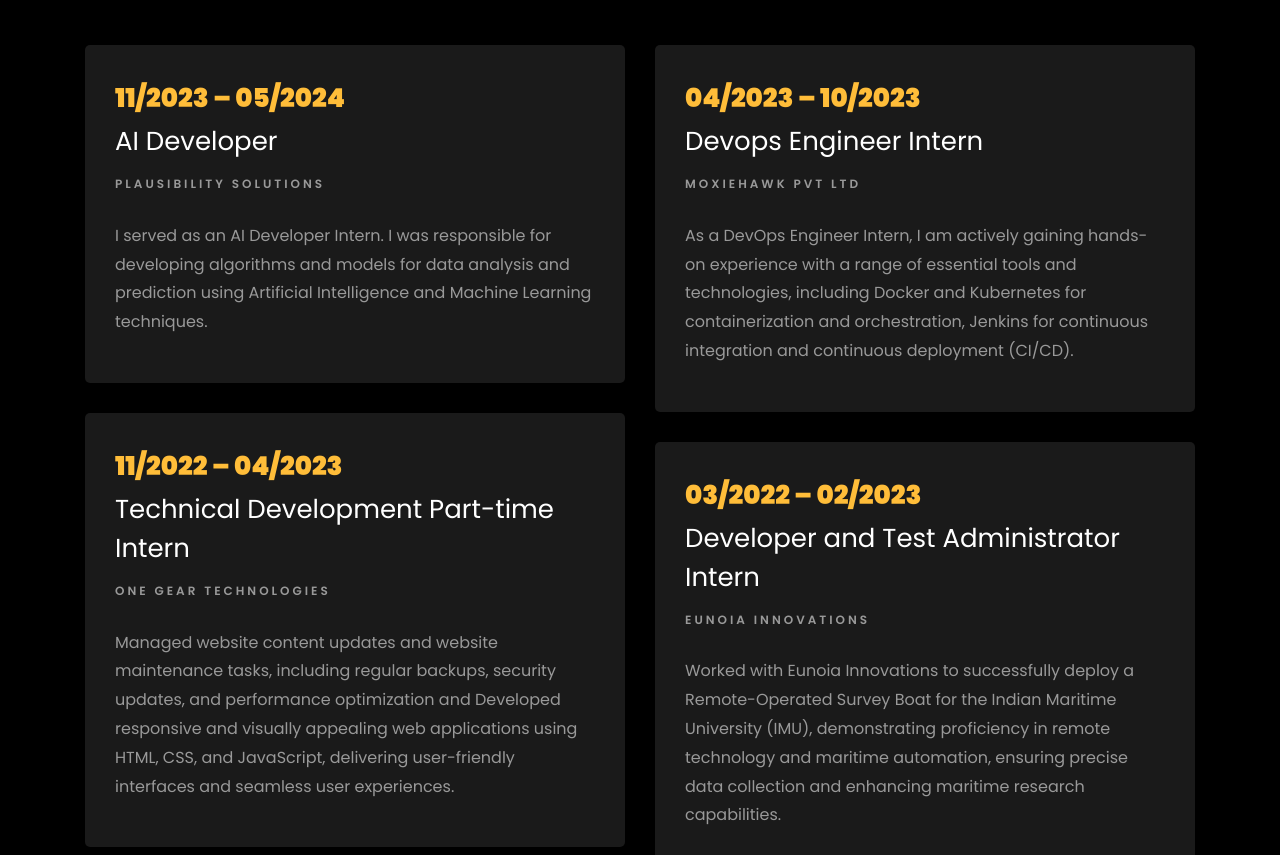
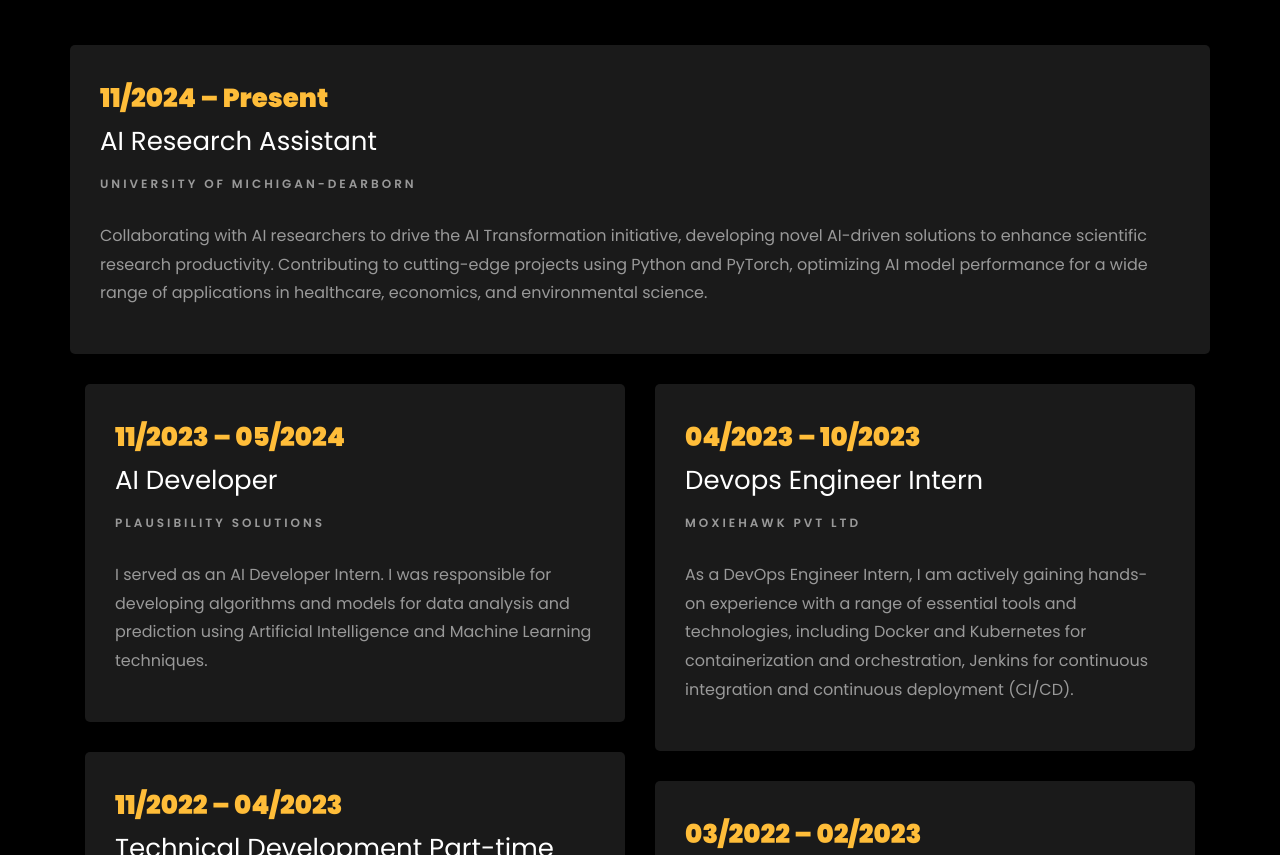
Before and after one commit to saiadupa/saiadupa.github.io, a plain HTML site: page index.html in a window 1280 px wide. Shown: the part 1748-2603 px from the top of the page. Drawn offline with Linux system fonts and the light colour scheme; files whose address does not match are found by name.

Commit message:
Present exp

```diff
--- a/index.html
+++ b/index.html
@@ -152,6 +152,14 @@
           </div>
         </div>
     		<div class="row">
+				<div class="resume-wrap ftco-animate">
+					<div>
+    					<span class="date">11/2024 – Present</span>
+    					<h2>AI Research Assistant</h2>
+    					<span class="position">University of Michigan-Dearborn</span>
+						<p class="mt-4">Collaborating with AI researchers to drive the AI Transformation initiative, developing novel AI-driven solutions to enhance scientific research productivity. Contributing to cutting-edge projects using Python and PyTorch, optimizing AI model performance for a wide range of applications in healthcare, economics, and environmental science.</p>
+    				</div>
+				</div>
     			<div class="col-md-6">
     				<div class="resume-wrap ftco-animate">
     					<span class="date">11/2023 – 05/2024</span>
```
